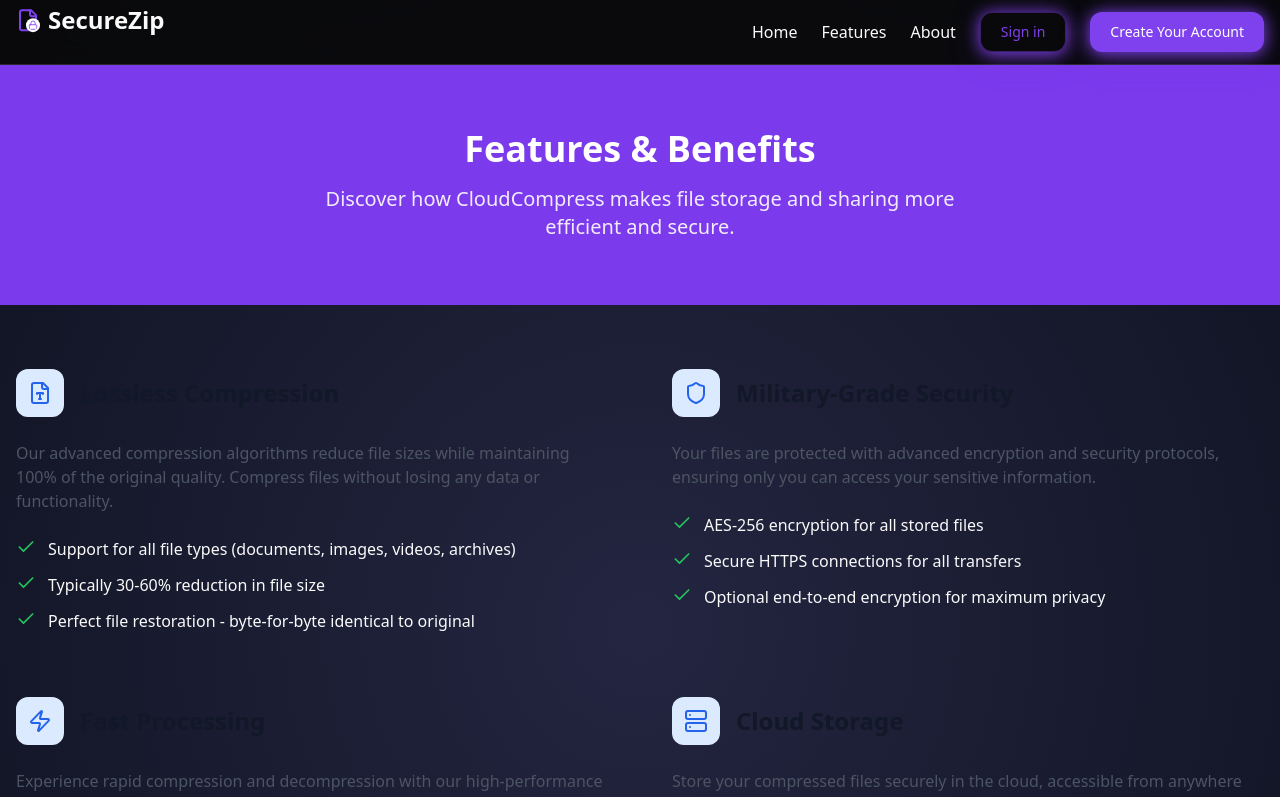
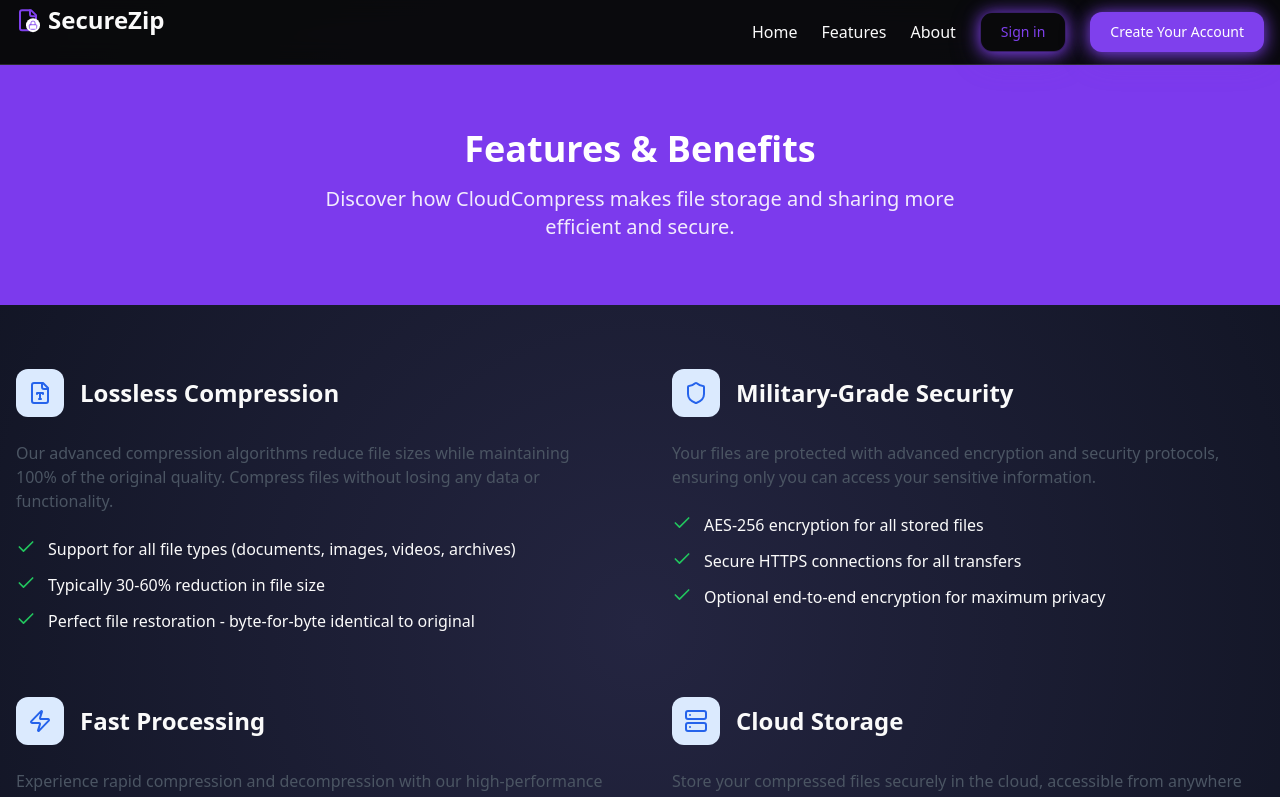
Before and after one commit to SamarSenBehera/cloud-compress-safe, a React (Vite) app: page /features in a window 1280 px wide. Shown: the top 797 px of the page. Built offline with nearby package versions, Linux system fonts and the light colour scheme.

Commit message:
Update Features.tsx

```diff
--- a/src/pages/Features.tsx
+++ b/src/pages/Features.tsx
@@ -30,7 +30,7 @@ const Features = () => {
                 <div className="w-12 h-12 bg-blue-100 rounded-lg text-blue-600 flex items-center justify-center mr-4">
                   <FileType className="w-6 h-6" />
                 </div>
-                <h2 className="text-2xl font-bold text-gray-900">Lossless Compression</h2>
+                <h2 className="text-2xl font-bold text-white-900">Lossless Compression</h2>
               </div>
               <p className="text-gray-600 mb-6">
                 Our advanced compression algorithms reduce file sizes while maintaining 100%
@@ -58,7 +58,7 @@ const Features = () => {
                 <div className="w-12 h-12 bg-blue-100 rounded-lg text-blue-600 flex items-center justify-center mr-4">
                   <Shield className="w-6 h-6" />
                 </div>
-                <h2 className="text-2xl font-bold text-gray-900">Military-Grade Security</h2>
+                <h2 className="text-2xl font-bold text-white-900">Military-Grade Security</h2>
               </div>
               <p className="text-gray-600 mb-6">
                 Your files are protected with advanced encryption and security protocols,
@@ -86,7 +86,7 @@ const Features = () => {
                 <div className="w-12 h-12 bg-blue-100 rounded-lg text-blue-600 flex items-center justify-center mr-4">
                   <Zap className="w-6 h-6" />
                 </div>
-                <h2 className="text-2xl font-bold text-gray-900">Fast Processing</h2>
+                <h2 className="text-2xl font-bold text-white-900">Fast Processing</h2>
               </div>
               <p className="text-gray-600 mb-6">
                 Experience rapid compression and decompression with our high-performance
@@ -114,7 +114,7 @@ const Features = () => {
                 <div className="w-12 h-12 bg-blue-100 rounded-lg text-blue-600 flex items-center justify-center mr-4">
                   <Server className="w-6 h-6" />
                 </div>
-                <h2 className="text-2xl font-bold text-gray-900">Cloud Storage</h2>
+                <h2 className="text-2xl font-bold text-white-900">Cloud Storage</h2>
               </div>
               <p className="text-gray-600 mb-6">
                 Store your compressed files securely in the cloud, accessible from anywhere
```
